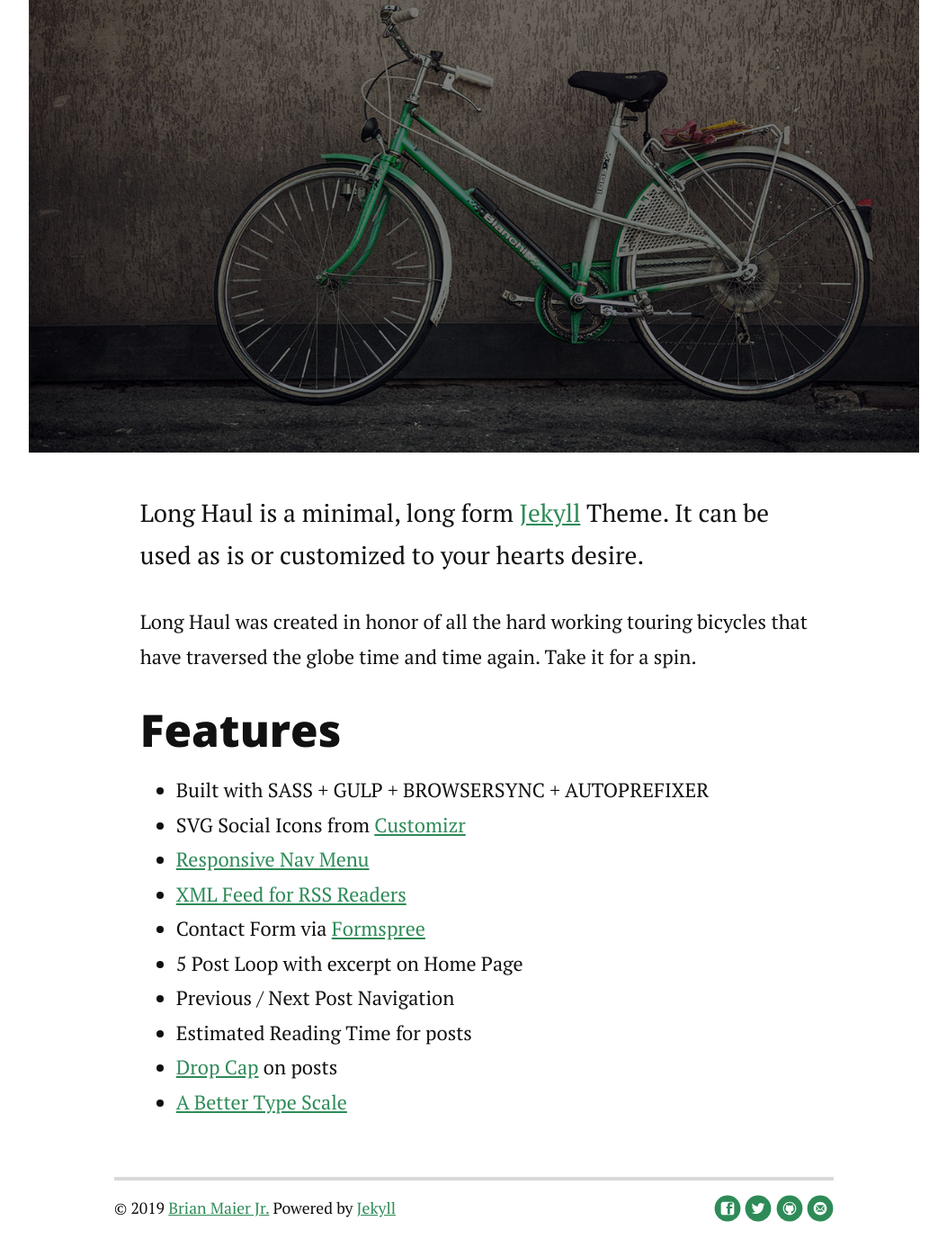
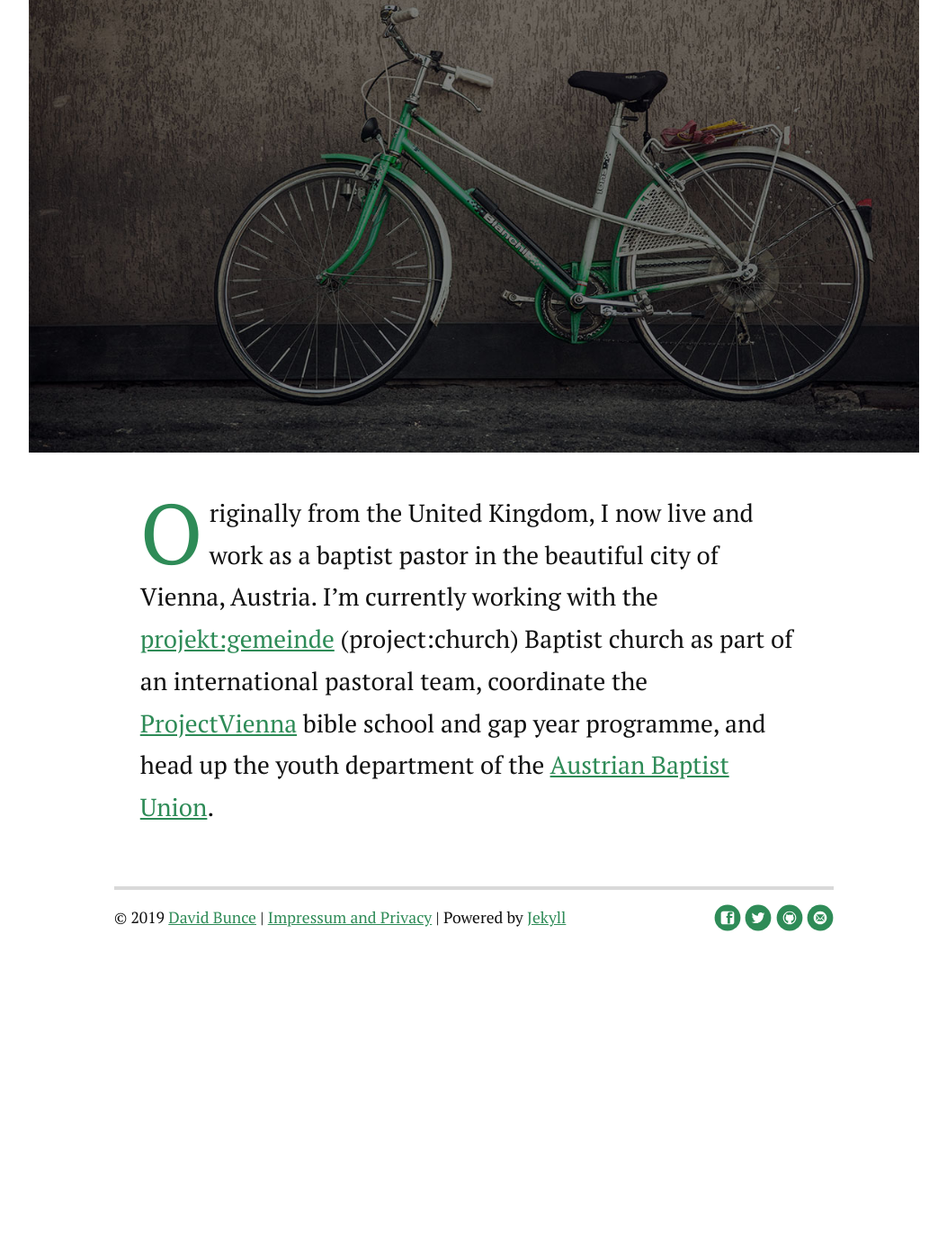
Before and after one commit to davidbunce/davidbunce, a Jekyll site: the page built from about.md, in a window 1280 px wide and 1400 px high, scrolled down 654 px. Shown: the top 1397 px of the window at 90% size, without its empty margins (113-1166 px from the left). Built offline with Jekyll 4.4.1, drawn with Linux system fonts in a browser that asks for light colours; nearby versions of some CDN libraries; after the commit the page ends 1731 px from its top, so only the background shows below that; some of the changed text lies outside the part shown.

Commit message:
Initial changes

```diff
--- a/_config.yml
+++ b/_config.yml
@@ -1,7 +1,7 @@
-title: Long Haul
-description: Long Form Jekyll theme built with SASS / COMPASS / SUSY
+title: David Bunce
+description: baptist pastor and theologian in Vienna, Austria
 
-url: http://brianmaierjr.github.com/long-haul
+url: https://davidbunce.com
 baseurl: ""
 paginate_path: "blog/page:num/"
 permalink: blog/:title/
@@ -9,20 +9,28 @@ permalink: blog/:title/
 markdown: kramdown
 highlighter: rouge
 plugins: [jekyll-paginate]
-paginate: 5
+paginate: 10
 
 navigation:
-  - title: Home
+  - title: Journal Scribblings
     url: /index.html
+  - title: Now
+    url: /now
   - title: About
     url: /about
+  - title: Academic
+    url: /academic
+  - title: Writing
+    url: /writing
+  - title: Elsewhere
+    url: /elsewhere
   - title: Contact
     url: /contact
 
 social:
-  github: brianmaierjr
-  twitter: brianmaierjr
-  facebook: brianmaierjr
+  github: davidbunce
+  twitter: davidbunce
+  facebook: david.bunce
   email: brimaidesigns@gmail.com
 
 google_analytics: "UA-58263416-1"
--- a/_includes/footer.html
+++ b/_includes/footer.html
@@ -1,6 +1,6 @@
 <div class="footer">
    <div class="container">
-      <p class="copy">&copy; {{ site.time | date: '%Y' }} <a href="http://brianmaierjr.com">Brian Maier Jr.</a> Powered by <a href="http://jekyllrb.com">Jekyll</a></p>
+      <p class="copy">&copy; {{ site.time | date: '%Y' }} <a href="https://davidbunce.com">David Bunce</a> | <a href="/impressum-and-privacy">Impressum and Privacy</a> | Powered by <a href="http://jekyllrb.com">Jekyll</a></p>
 
       <div class="footer-links">
          <ul class="noList">
--- a/_includes/header.html
+++ b/_includes/header.html
@@ -8,8 +8,6 @@
                      <a href="{{ link.url | prepend: site.baseurl }}">{{ link.title }}</a>
                  </li>
                  {% endfor %}
-                 <li> <a href="https://github.com/brianmaierjr/long-haul" target="_blank">GitHub</a></li>
-                 <li><a href="https://github.com/brianmaierjr/long-haul/archive/master.zip">Download Theme</a></li>
              </ul>
          </nav>
      </div>
--- a/about.md
+++ b/about.md
@@ -1,24 +1,10 @@
 ---
 layout: default
-title: About Long Haul
+title: About David
 ---
 
 <div class="post">
-	<h1 class="pageTitle">About Long Haul</h1>
+	<h1 class="pageTitle">About David</h1>
 	<img src="{{ '/assets/img/touring.jpg' | prepend: site.baseurl }}" alt="">
-	<p class="intro">Long Haul is a minimal, long form <a href="http://jekyllrb.com">Jekyll</a> Theme. It can be used as is or customized to your hearts desire.</p>
-	<p>Long Haul was created in honor of all the hard working touring bicycles that have traversed the globe time and time again. Take it for a spin.</p>
-	<h2>Features</h2>
-	<ul>
-		<li>Built with SASS + GULP + BROWSERSYNC + AUTOPREFIXER</li>
-  		<li>SVG Social Icons from <a href="http://customizr.net/icons/">Customizr</a></li>
-  		<li><a href="http://responsive-nav.com/">Responsive Nav Menu</a></li>
-  		<li><a href="https://github.com/snaptortoise/jekyll-rss-feeds">XML Feed for RSS Readers</a></li>
-  		<li>Contact Form via <a href="http://formspree.io/">Formspree</a></li>
-      <li>5 Post Loop with excerpt on Home Page</li>
-  		<li>Previous / Next Post Navigation</li>
-      <li>Estimated Reading Time for posts</li>
-  		<li><a href="https://github.com/adobe-webplatform/dropcap.js">Drop Cap</a> on posts</li>
-  		<li><a href="http://typecast.com/blog/a-more-modern-scale-for-web-typography">A Better Type Scale</a></li>
-  	</ul>
+	<p class="intro"><span class="dropcap">O</span>riginally from the United Kingdom, I now live and work as a baptist pastor in the beautiful city of Vienna, Austria. I’m currently working with the <a href="http://projektgemeinde.wien/">projekt:gemeinde</a> (project:church) Baptist church as part of an international pastoral team, coordinate the <a href="https://www.projectvienna.at/">ProjectVienna</a> bible school and gap year programme, and head up the youth department of the <a href="http://baptisten.at/">Austrian Baptist Union</a>.</p>
 </div>
--- a/gulpfile.js
+++ b/gulpfile.js
@@ -59,7 +59,7 @@ gulp.task('sass', function () {
  */
 gulp.task('watch', function () {
     gulp.watch(['assets/scss/*.scss', 'assets/scss/*/*.scss'], ['sass']);
-    gulp.watch(['*.html', '_layouts/*.html', '_posts/*'], ['jekyll-rebuild']);
+    gulp.watch(['*.html', '*.md', '_layouts/*.html', '_posts/*'], ['jekyll-rebuild']);
 });
 
 /**
--- a/index.html
+++ b/index.html
@@ -1,6 +1,6 @@
 ---
 layout: default
-title: Long Haul
+title: David Bunce - baptist pastor and theologian in Vienna, Austria
 ---
 
 <div class="home" id="home">
```
Also changed, not shown: _posts/2014-12-10-test-post.markdown (deleted, +0 -17 lines), _posts/2014-12-11-image-in-post.markdown (deleted, +0 -19 lines), _posts/2014-12-12-figure-with-caption.markdown (deleted, +0 -30 lines), _posts/2014-12-14-featured-image.markdown (deleted, +0 -18 lines), _posts/2014-12-15-example-post-formatting.markdown (deleted, +0 -56 lines), _posts/2019-01-16-paper-theology-live-2019-the-theological-virtue-of-patience-in-church-life.markdown (added, +11 -0 lines), impressum-and-privacy.md (added, +9 -0 lines), Gemfile.lock (added), 1 other file.
